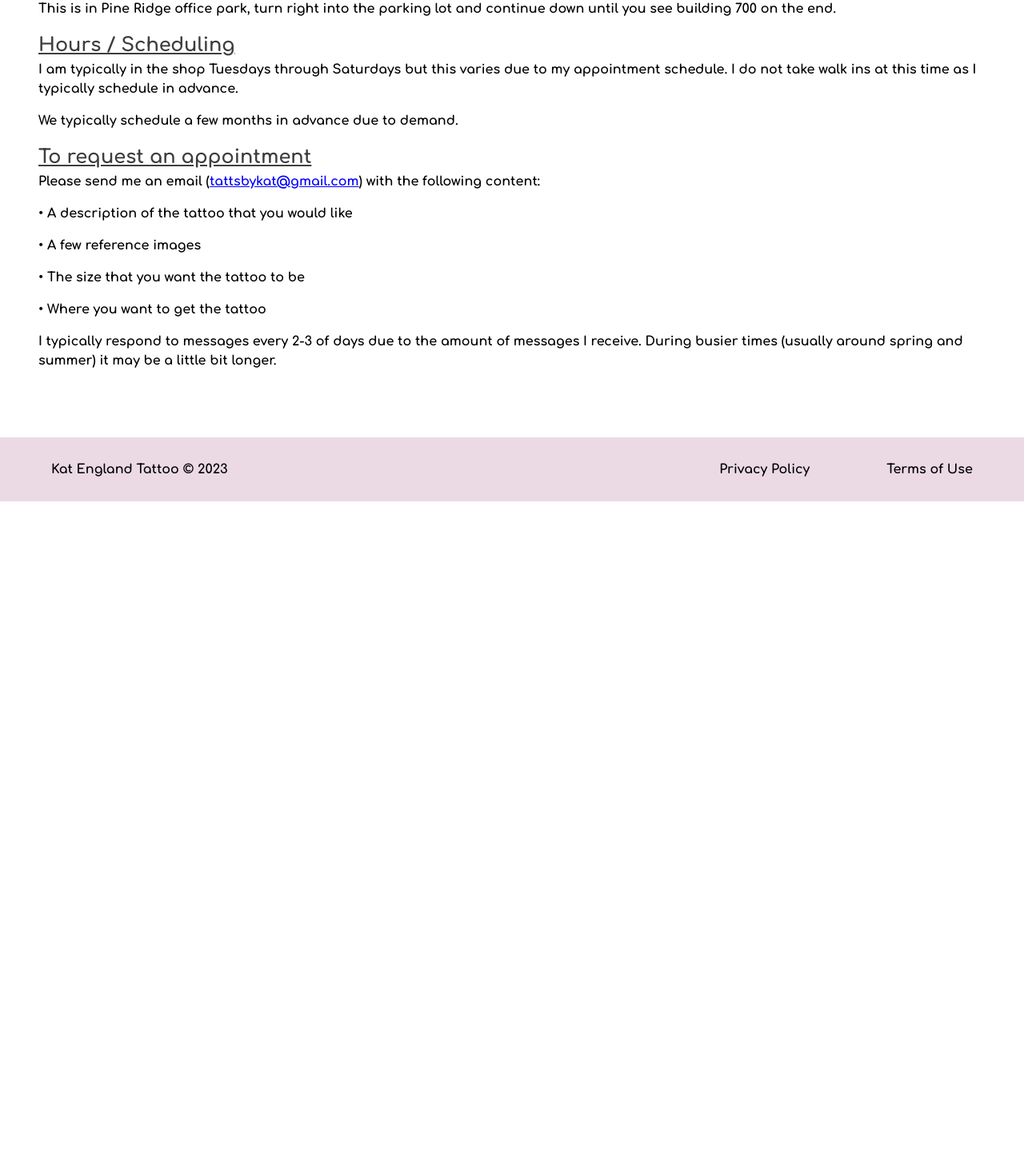
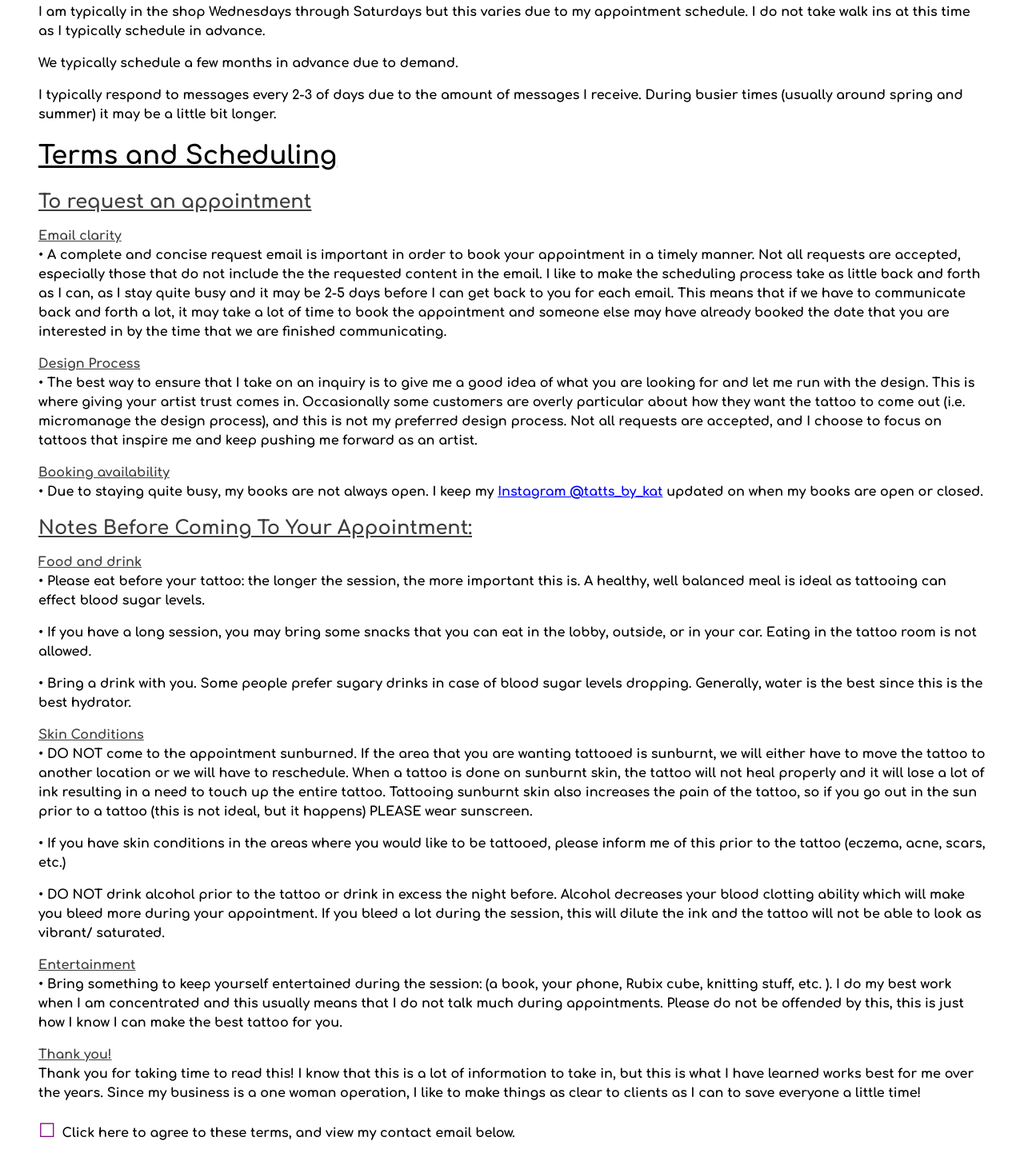
Before and after one commit to llamashock/kat-tattoo, a Next.js app: page /contact in a window 1280 px wide. Shown: the part 413-1870 px from the top of the page at 80% size. Before the commit the page ends 1040 px from the top, so only its background shows below. Built offline with nearby package versions, Linux system fonts and the light colour scheme.

Commit message:
Update contact information

```diff
--- a/src/pages/contact.tsx
+++ b/src/pages/contact.tsx
@@ -1,18 +1,13 @@
 import Layout from 'components/layout';
-import MailToLink from 'components/mailToLink';
-import React from 'react';
+import React, { useState } from 'react';
+import faqStyles from 'styles/faq.module.css';
 import styles from 'styles/general.module.css';
 
-const contact = () => (
+const contact = () => {
+  const [showAnswer, setShowAnswer] = useState(false);
+  return (
     <Layout>
       <h1 className={styles.h1}>Contact Us</h1>
-
-    <h2 className={styles.h2}>Email</h2>
-    {/* Cannot use <MailToLink /> here for some reason, it renders as a <p> element only on prod */}
-    <a href="mailto:tattsbykat@gmail.com?body=General%20description%20of%20the%20tattoo:%20%0D%0A%0D%0A%20Reference%20Images:%20%0D%0A%0D%0A%20Size%20of%20the%20tattoo:%20%0D%0A%0D%0A%20Location%20of%20tattoo:%20" className={styles.link}>tattsbykat@gmail.com</a>
-
-    {/* <h2 className={styles.h2}>On Social Media</h2>
-    <a href="https://www.instagram.com/tattsbykat/" className={styles.link}>Instagram</a> */}
 
       <h2 className={styles.h2}>Location</h2>
 
@@ -24,25 +19,155 @@ const contact = () => (
       </p>
       {/* Can add a description here for more specific directions */}
       <p className={styles.p}>
-      This is in Pine Ridge office park, turn right into the parking lot and continue down until you see building 700 on the end.
+        This is in Pine Ridge office park, turn right into the parking lot
+        and continue down until you see building 700 on the end.
       </p>
 
       <h2 className={styles.h2}>Hours / Scheduling</h2>
-    <p className={styles.p}>I am typically in the shop Tuesdays through Saturdays but this varies due to my appointment schedule. I do not take walk ins at this time as I typically schedule in advance.</p>
+      <p className={styles.p}>
+        I am typically in the shop Wednesdays through Saturdays
+        but this varies due to my appointment schedule.
+        I do not take walk ins at this time as I typically schedule in advance.
+      </p>
       <p className={styles.p}>We typically schedule a few months in advance due to demand.</p>
+      <p className={styles.p}>
+        I typically respond to messages every 2-3 of days due to the amount of messages I receive.
+        During busier times (usually around spring and summer) it may be a little bit longer.
+      </p>
+
+      <h1 className={styles.h1}>Terms and Scheduling</h1>
 
       <h2 className={styles.h2}>To request an appointment</h2>
+      <h3 className={styles.h3}>Email clarity</h3>
       <p className={styles.p}>
-      Please send me an email (
-      <MailToLink />
-      ) with the following content:
+        • A complete and concise request email is important in order to book your
+        appointment in a timely manner. Not all requests are accepted, especially those that
+        do not include the the requested content in the email. I like to make the scheduling process
+        take as little back and forth as I can, as I stay quite busy and it may be 2-5 days before
+        I can get back to you for each email.
+        This means that if we have to communicate back and forth a lot,
+        it may take a lot of time to book the appointment and someone else may have already
+        booked the date that you are interested in by the time that we are finished communicating.
       </p>
-    <p className={styles.p}>• A description of the tattoo that you would like</p>
-    <p className={styles.p}>• A few reference images</p>
-    <p className={styles.p}>• The size that you want the tattoo to be</p>
-    <p className={styles.p}>• Where you want to get the tattoo</p>
-    <p className={styles.p}>I typically respond to messages every 2-3 of days due to the amount of messages I receive. During busier times (usually around spring and summer) it may be a little bit longer.</p>
+      <h3 className={styles.h3}>Design Process</h3>
+      <p className={styles.p}>
+        • The best way to ensure that I take on an inquiry is to give me a good idea of what
+        you are looking for and let me run with the design.
+        This is where giving your artist trust comes in.
+        Occasionally some customers are overly particular
+        about how they want the tattoo to come out (i.e. micromanage the design process),
+        and this is not my preferred design process. Not all requests are accepted,
+        and I choose to focus on tattoos that inspire me
+        and keep pushing me forward as an artist.
+      </p>
+      <h3 className={styles.h3}>Booking availability</h3>
+      <p className={styles.p}>
+        • Due to staying quite busy, my books are not always open. I keep my
+        {' '}
+        <a href="https://www.instagram.com/tatts_by_kat/" className={styles.link}>Instagram @tatts_by_kat</a>
+        {' '}
+        updated on when my books are open or closed.
+      </p>
+
+      <h2 className={styles.h2}>Notes Before Coming To Your Appointment:</h2>
+
+      <h3 className={styles.h3}>Food and drink</h3>
+
+      <p className={styles.p}>
+        • Please eat before your tattoo: the longer the session,
+        the more important this is. A healthy, well balanced meal is ideal as tattooing
+        can effect blood sugar levels.
+      </p>
+      <p className={styles.p}>
+        • If you have a long session, you may bring some snacks that you can eat in the lobby,
+        outside, or in your car. Eating in the tattoo room is not allowed.
+      </p>
+      <p className={styles.p}>
+        • Bring a drink with you. Some people prefer sugary drinks in
+        case of blood sugar levels dropping. Generally, water is the
+        best since this is the best hydrator.
+      </p>
+
+      <h3 className={styles.h3}>Skin Conditions</h3>
+
+      <p className={styles.p}>
+        • DO NOT come to the appointment sunburned. If the area that you are wanting
+        tattooed is sunburnt, we will either have to move the tattoo to another location
+        or we will have to reschedule. When a tattoo is done on sunburnt skin,
+        the tattoo will not heal properly and it will lose a lot of ink resulting
+        in a need to touch up the entire tattoo.
+        Tattooing sunburnt skin also increases the pain of the tattoo,
+        so if you go out in the sun prior to a tattoo (this is not ideal, but it happens)
+        PLEASE wear sunscreen.
+      </p>
+      <p className={styles.p}>
+        • If you have skin conditions in the areas where you would like to be tattooed,
+        please inform me of this prior to the tattoo (eczema, acne, scars, etc.)
+      </p>
+      <p className={styles.p}>
+        • DO NOT drink alcohol prior to the tattoo or drink in excess the night before.
+        Alcohol decreases your blood clotting ability which will make you bleed more
+        during your appointment. If you bleed a lot during the session,
+        this will dilute the ink and the tattoo will not be able to
+        look as vibrant/ saturated.
+      </p>
+
+      <h3 className={styles.h3}>Entertainment</h3>
+
+      <p className={styles.p}>
+        • Bring something to keep yourself entertained during the session:
+        (a book, your phone, Rubix cube, knitting stuff, etc. ).
+        I do my best work when I am concentrated and this usually
+        means that I do not talk much during appointments.
+        Please do not be offended by this, this is just how I know I
+        can make the best tattoo for you.
+      </p>
+
+      <h3 className={styles.h3}>Thank you!</h3>
+
+      <p className={styles.p}>
+        Thank you for taking time to read this!
+        I know that this is a lot of information to take in,
+        but this is what I have learned works best for me over the years.
+        Since my business is a one woman operation,
+        I like to make things as clear to clients as I can to save everyone
+        a little time!
+      </p>
+
+      {/* FAQ-type checkbox dropdown element here to reveal email */}
+      <button className={faqStyles.buttonCollapseExpand} onClick={() => setShowAnswer(!showAnswer)} type="button">
+        <p className={faqStyles.expandIcon}>{showAnswer ? '☑︎' : '☐'}</p>
+        <p className={faqStyles.question}>
+          Click here to agree to these terms, and view my contact email below.
+        </p>
+      </button>
+      <div className={`${showAnswer ? faqStyles.showAnswer : faqStyles.hideAnswer}`}>
+        <h2 className={styles.h2}>Email</h2>
+        {/* Cannot use <MailToLink /> here for some reason, it renders as a <p> element only on prod */}
+        <p className={styles.p}>
+          This links to my email with a template to include the following content:
+          {' '}
+          <a href="mailto:tattsbykat@gmail.com?body=Your%20name:%20%0D%0A%0D%0A%20Tattoo%20placement:%20%0D%0A%0D%0A%20Approximate%20size%20of%20tattoo%20(in%20inches):%20%0D%0A%0D%0A%20General%20description%20of%20the%20tattoo:%20%0D%0A%0D%0A%20Attach%20reference%20images%20(I%20draw%20all%20my%20own%20designs,%20these%20are%20for%20understanding%20what%20elements%20you%20like%20from%20the%20references):" className={styles.link}>tattsbykat@gmail.com</a>
+        </p>
+        <p className={styles.p}>
+          • A short description of the tattoo that you would like.
+          Keeping this brief is important, as too many extra details
+          makes it hard to find the key elements.
+          For example, the backstory of the tattoo might be important
+          but unless it is part of the tattoo it can make the description
+          more ambiguous.
+        </p>
+        <p className={styles.p}>
+          • A few reference images. I just use these as a starting point,
+          to see the key elements that you like.
+          I like to add my own flair to my tattoos and I will not copy
+          {' another artist\'s work. If you would like an exact replica of a'}
+          tattoo or drawing, I am not the artist for you.
+        </p>
+        <p className={styles.p}>• The size that you want the tattoo to be.</p>
+        <p className={styles.p}>• Where you want to get the tattoo.</p>
+      </div>
     </Layout>
   );
-
+};
 export default contact;
--- a/src/pages/index.tsx
+++ b/src/pages/index.tsx
@@ -1,6 +1,6 @@
 import Container from 'components/container';
 import Layout from 'components/layout';
-import MailToLink from 'components/mailToLink';
+import Link from 'next/link';
 import React from 'react';
 import styles from 'styles/general.module.css';
 import homeStyles from 'styles/index.module.css';
@@ -19,9 +19,13 @@ const Index = () => (
         .
       </p> */}
       <p className={styles.p}>
-        {'To schedule an appointment, please email '}
-        <MailToLink />
-        {' with at least one reference picture, a description of the tattoo, size and placement of the tattoo.'}
+        {'To schedule an appointment, please read our '}
+        <Link as="/contact" href="/contact">
+          <a className={`${styles.link} ${styles.underlineHover}`}>Policies and Contact Us</a>
+        </Link>
+        {' page. When creating an appointment, we will require'}
+        {' a description of the tattoo, the size and placement of the tattoo.'}
+        {' It is preferred to include at least one reference picture.'}
       </p>
     </Container>
   </Layout>
--- a/src/styles/general.module.css
+++ b/src/styles/general.module.css
@@ -24,6 +24,13 @@
   color: rgba(62, 62, 62, 1);
 }
 
+.h3 {
+  margin-top: 0.75rem;
+  font-size: 1rem;
+  text-decoration: underline;
+  color: rgba(62, 62, 62, 1);
+}
+
 .p {
   margin-bottom: 1rem;
   font-size: 1rem;
```
Lines whose indentation alone changed are shown as unchanged.
